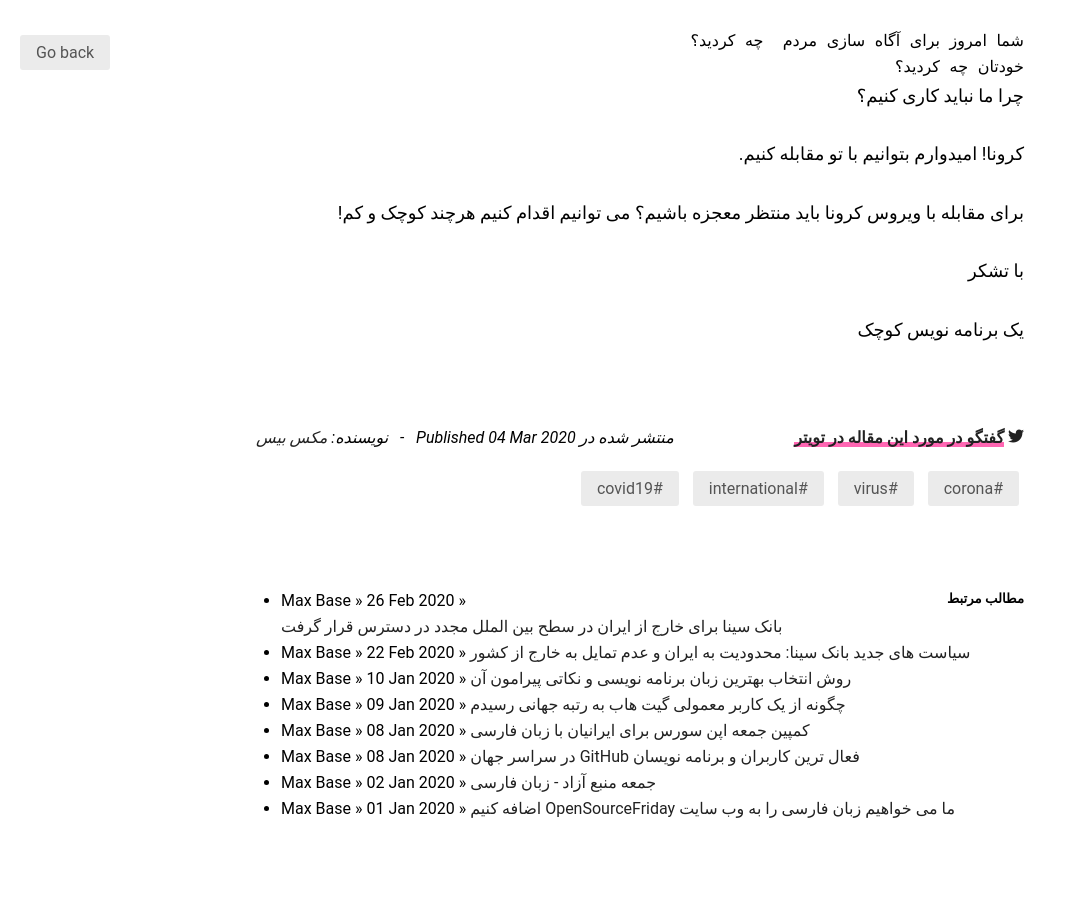
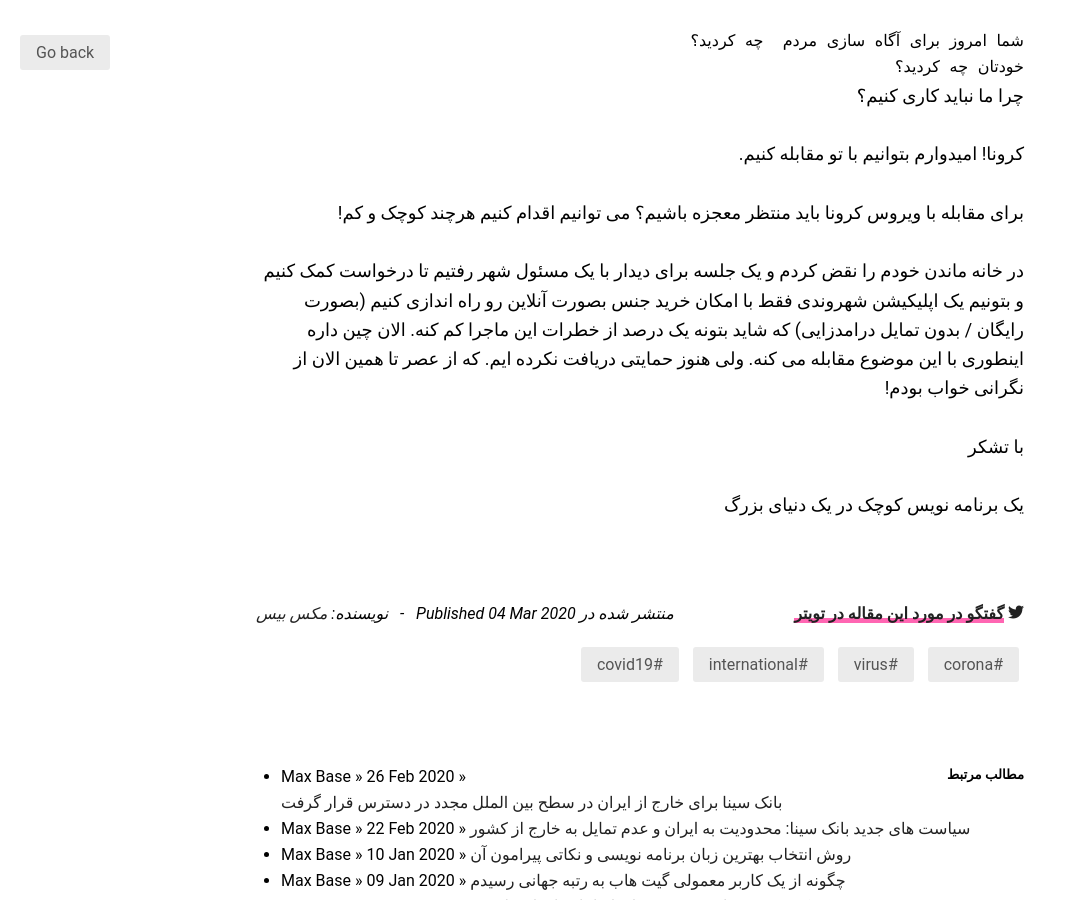
Before and after one commit to BaseMax/Fa.MaxBase.org, a Jekyll site: the page built from _posts/fa/2020-03-04-What-have-we-done-for-Corona.md, in a window 1280 px wide and 900 px high, scrolled down 502 px. Shown: the whole window, without its empty margins (0-1068 px from the left). Built offline with Jekyll 4.4.1, drawn with Linux system fonts in a browser that asks for light colours.

Commit message:
Update 2020-03-04-What-have-we-done-for-Corona.md

```diff
--- a/_posts/fa/2020-03-04-What-have-we-done-for-Corona.md
+++ b/_posts/fa/2020-03-04-What-have-we-done-for-Corona.md
@@ -34,6 +34,9 @@ tags: corona virus international covid19
 
 برای مقابله با ویروس کرونا باید منتظر معجزه باشیم؟ می توانیم اقدام کنیم هرچند کوچک و کم!
 
+در خانه ماندن خودم را نقض کردم و یک جلسه برای دیدار با یک مسئول شهر رفتیم تا درخواست کمک کنیم و بتونیم یک اپلیکیشن شهروندی فقط با امکان خرید جنس بصورت آنلاین رو راه اندازی کنیم (بصورت رایگان / بدون تمایل درامدزایی) که شاید بتونه یک درصد از خطرات این ماجرا کم کنه. الان چین داره اینطوری با این موضوع مقابله می کنه. ولی هنوز حمایتی دریافت نکرده ایم.
+که از عصر تا همین الان از نگرانی خواب بودم!
+
 با تشکر
 
-یک برنامه نویس کوچک
+یک برنامه نویس کوچک در یک دنیای بزرگ
```
